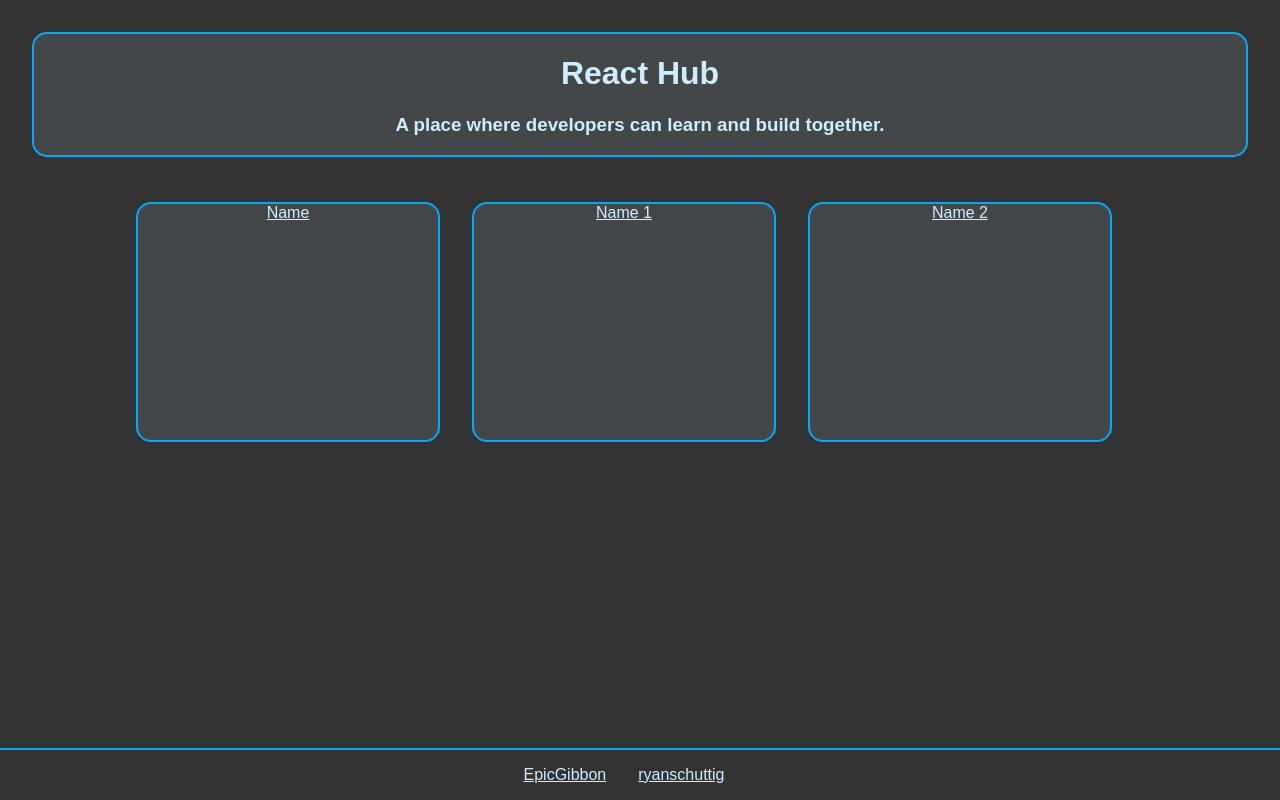
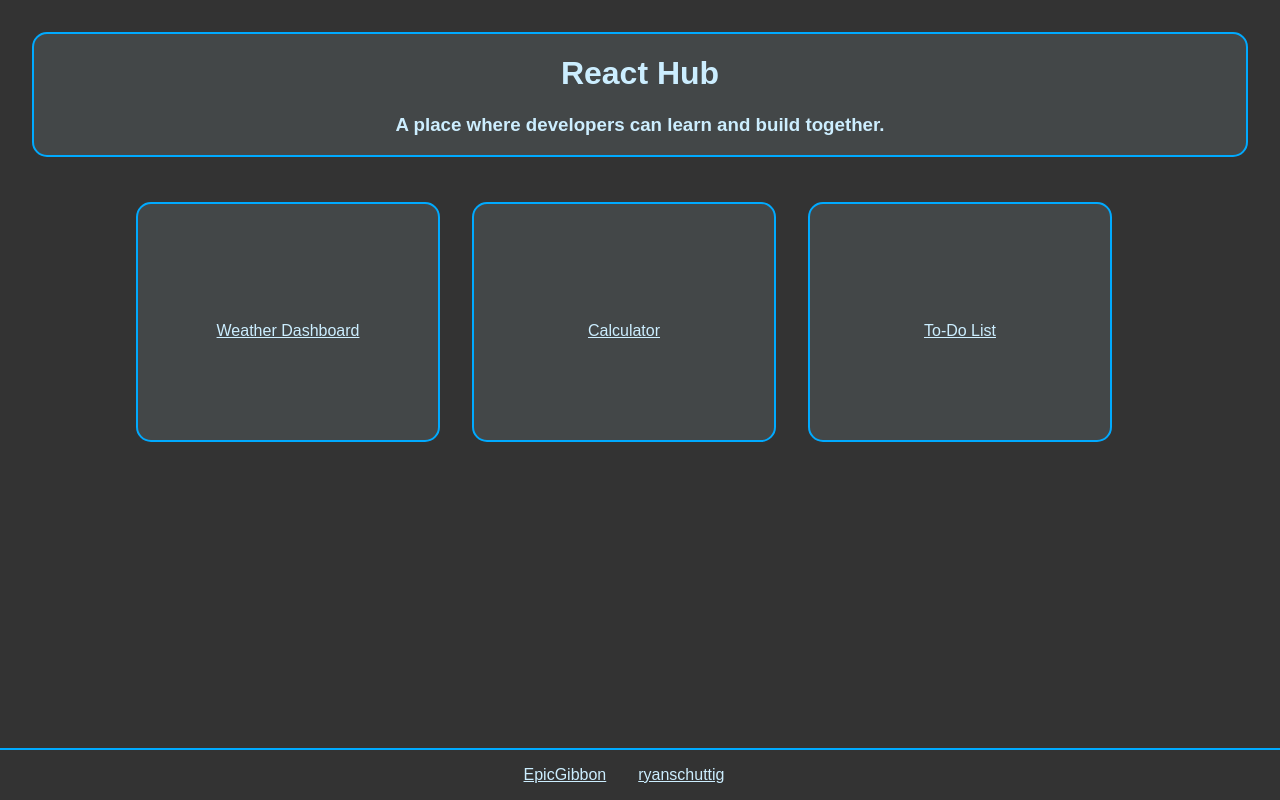
Before and after one commit to ryanschuttig/React_Hub, a React (Create React App) app: page / in a window 1280 px wide. Built offline with nearby package versions, Linux system fonts and the light colour scheme.

Commit message:
centered names

```diff
--- a/src/components/project-card/ProjectCard.scss
+++ b/src/components/project-card/ProjectCard.scss
@@ -10,4 +10,6 @@
 
 .name {
   margin: unset;
+  position: relative;
+  top: 50%;
 }
--- a/src/pages/main/MainPage.jsx
+++ b/src/pages/main/MainPage.jsx
@@ -7,15 +7,15 @@ import "./MainPage.scss";
 export const MainPage = () => {
   const [project, setProject] = useState([
     {
-      name: "Name",
+      name: "Weather Dashboard",
       href: "/href",
     },
     {
-      name: "Name 1",
+      name: "Calculator",
       href: "/href",
     },
     {
-      name: "Name 2",
+      name: "To-Do List",
       href: "/href",
     },
   ]);
```
